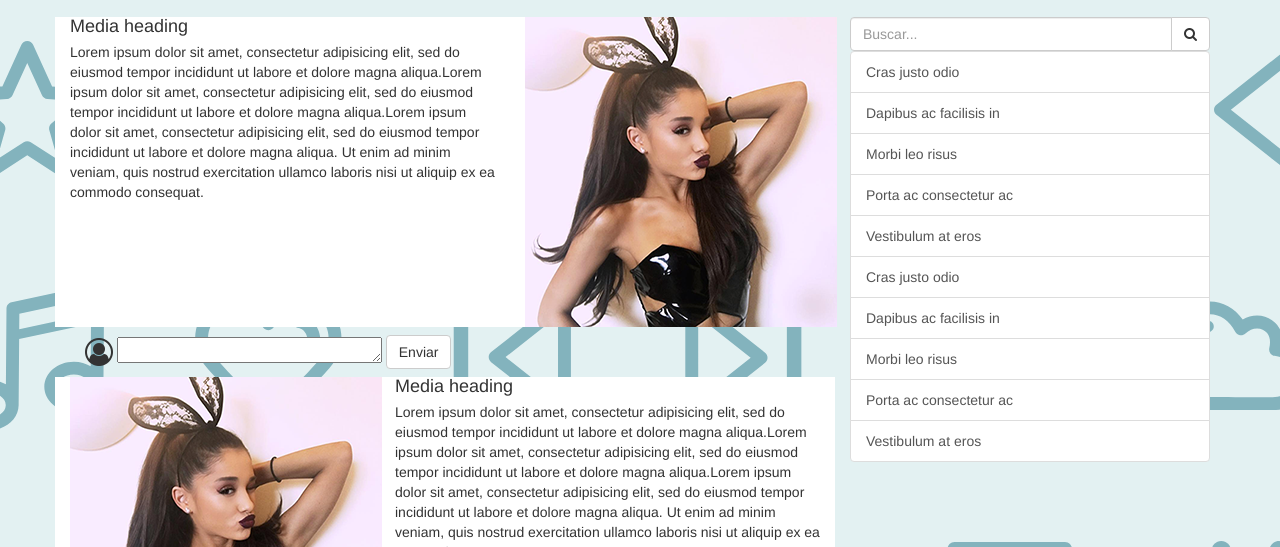
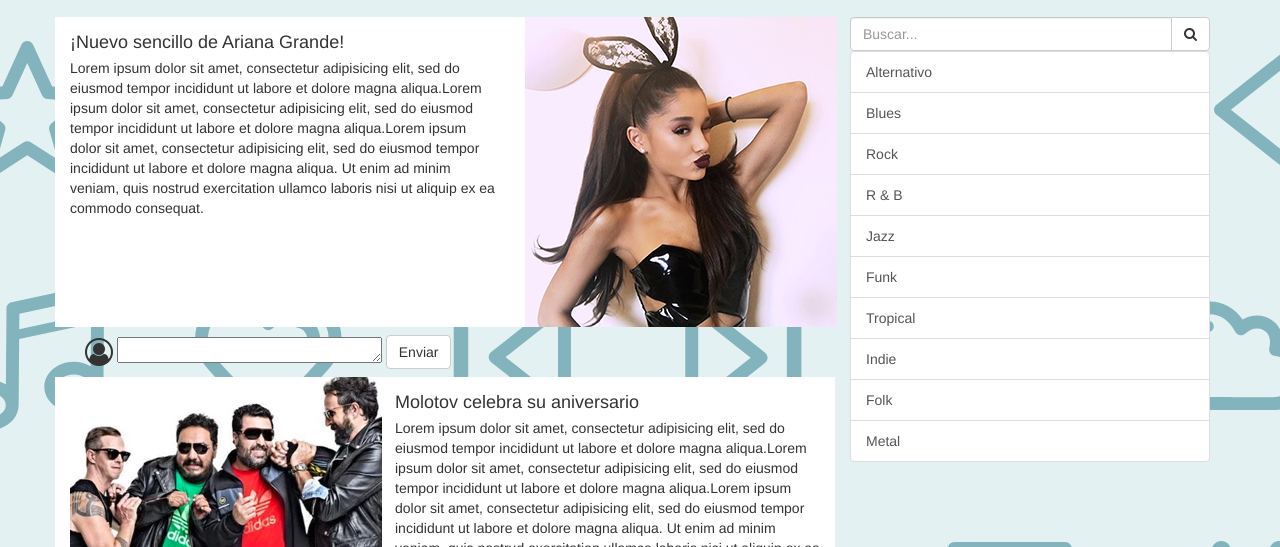
Before and after one commit to EHproject/evaluacion_final3_a, a plain HTML site: page index.html in a window 1280 px wide. Shown: the part 253-800 px from the top of the page. Drawn offline with Linux system fonts and the light colour scheme.

Commit message:
Entry head text align

```diff
--- a/css/vanilla.css
+++ b/css/vanilla.css
@@ -6,3 +6,7 @@
 .cuerpo{
   background-color: #FFFFFF;
 }
+
+.encabezado{
+  margin-top: 2vh;
+}
--- a/index.html
+++ b/index.html
@@ -65,7 +65,7 @@
                     </a>
                   </div>
                   <div class="col-xs-12 col-sm-12 col-md-6 col-lg-7 col-md-pull-6 col-lg-pull-5">
-                    <h4 class="media-heading text-left">Media heading</h4>
+                    <h4 class="media-heading text-left encabezado">¡Nuevo sencillo de Ariana Grande!</h4>
                     <p class="media-heading text-left">Lorem ipsum dolor sit amet, consectetur adipisicing elit, sed do eiusmod tempor incididunt ut labore et dolore magna aliqua.Lorem ipsum dolor sit amet, consectetur adipisicing elit, sed do eiusmod tempor incididunt ut labore et dolore magna aliqua.Lorem ipsum dolor sit amet, consectetur adipisicing elit, sed do eiusmod tempor incididunt ut labore et dolore magna aliqua. Ut enim ad minim veniam, quis nostrud exercitation ullamco laboris nisi ut aliquip ex ea commodo consequat.</p>
                   </div>
                  </div>
@@ -83,11 +83,11 @@
                  <div class="row cuerpo">
                    <div class="col-xs-12 col-sm-12 col-md-6 col-lg-5">
                      <a href="#">
-                       <img class="media-object" src="img/ariana_xs.png" alt="Ariana Grande Photo">
+                       <img class="media-object" src="img/molotov_xs.png" alt="Ariana Grande Photo">
                      </a>
                    </div>
                    <div class="col-xs-12 col-sm-12 col-md-6 col-lg-7">
-                     <h4 class="media-heading text-left">Media heading</h4>
+                     <h4 class="media-heading text-left encabezado">Molotov celebra su aniversario</h4>
                      <p class="media-heading text-left">Lorem ipsum dolor sit amet, consectetur adipisicing elit, sed do eiusmod tempor incididunt ut labore et dolore magna aliqua.Lorem ipsum dolor sit amet, consectetur adipisicing elit, sed do eiusmod tempor incididunt ut labore et dolore magna aliqua.Lorem ipsum dolor sit amet, consectetur adipisicing elit, sed do eiusmod tempor incididunt ut labore et dolore magna aliqua. Ut enim ad minim veniam, quis nostrud exercitation ullamco laboris nisi ut aliquip ex ea commodo consequat.</p>
                    </div>
                   </div>
@@ -115,16 +115,16 @@
                   </div><!-- /search-input -->
 
                     <div class="list-group media-center">
-                      <button type="button" class="list-group-item">Cras justo odio</button>
-                      <button type="button" class="list-group-item">Dapibus ac facilisis in</button>
-                      <button type="button" class="list-group-item">Morbi leo risus</button>
-                      <button type="button" class="list-group-item">Porta ac consectetur ac</button>
-                      <button type="button" class="list-group-item">Vestibulum at eros</button>
-                      <button type="button" class="list-group-item">Cras justo odio</button>
-                      <button type="button" class="list-group-item">Dapibus ac facilisis in</button>
-                      <button type="button" class="list-group-item">Morbi leo risus</button>
-                      <button type="button" class="list-group-item">Porta ac consectetur ac</button>
-                      <button type="button" class="list-group-item">Vestibulum at eros</button>
+                      <button type="button" class="list-group-item">Alternativo</button>
+                      <button type="button" class="list-group-item">Blues</button>
+                      <button type="button" class="list-group-item">Rock</button>
+                      <button type="button" class="list-group-item">R & B</button>
+                      <button type="button" class="list-group-item">Jazz</button>
+                      <button type="button" class="list-group-item">Funk</button>
+                      <button type="button" class="list-group-item">Tropical</button>
+                      <button type="button" class="list-group-item">Indie</button>
+                      <button type="button" class="list-group-item">Folk</button>
+                      <button type="button" class="list-group-item">Metal</button>
                     </div><!-- /search-button-group -->
 
                 </div><!-- /.col-lg-6 -->
```
Also changed, not shown: github_https-::github.com:EHproject:evaluacion_final3_a.txt (added), img/ariana.png (deleted), img/molotov_xs.png (added).
